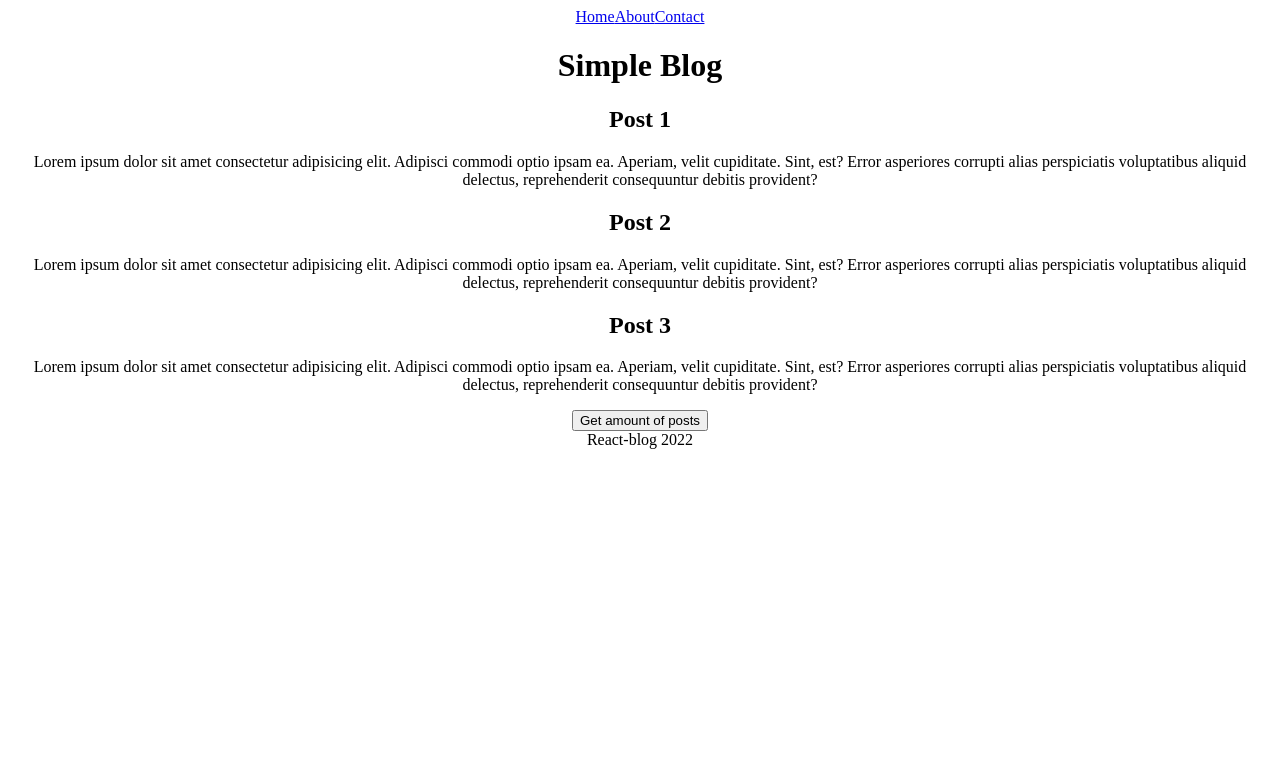
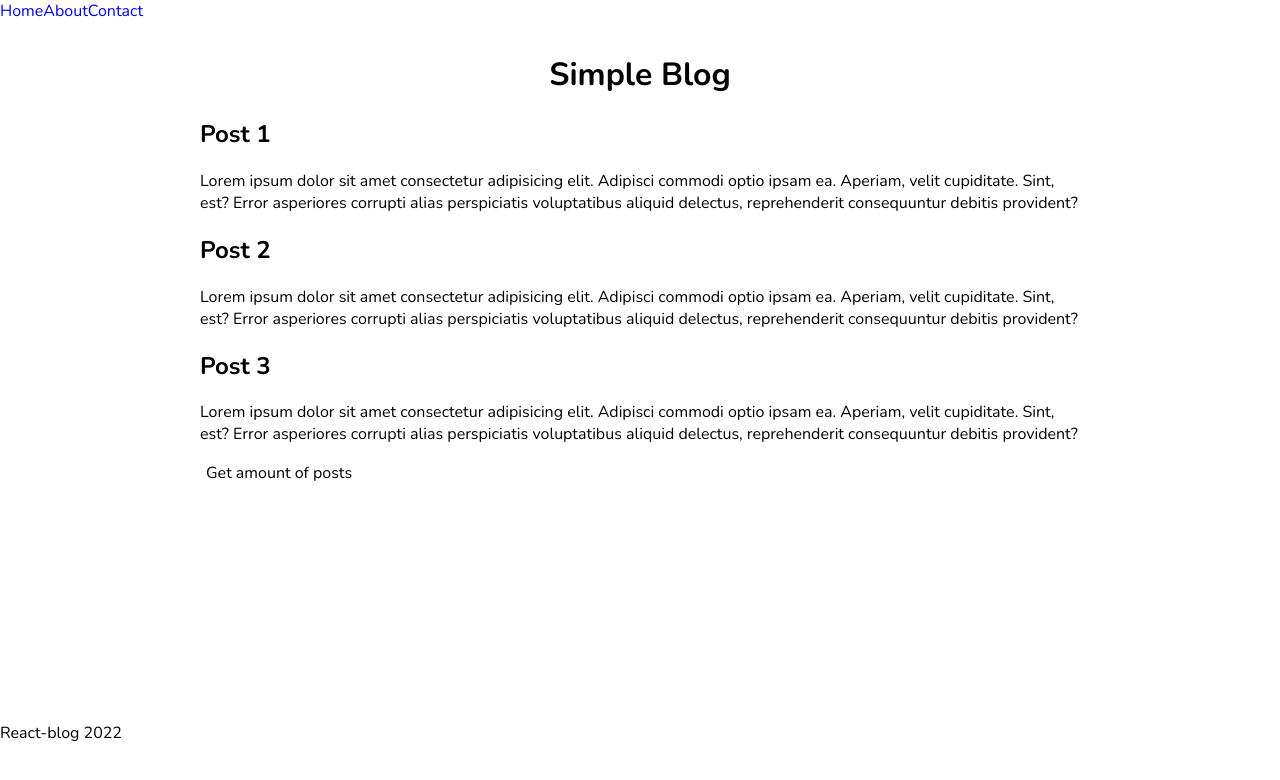
Before and after one commit to VladimirRM/Maxwell---blog, a React (Create React App) app in the folder app/: page / in a window 1280 px wide. Shown: the top 780 px of the page. Built offline with nearby package versions, Linux system fonts and the light colour scheme.

Commit message:
import new styles  in app css

```diff
--- a/app/src/App.css
+++ b/app/src/App.css
@@ -1,38 +1,62 @@
-.App {
+
+
+@import url('https://fonts.googleapis.com/css2?family=Nunito:wght@300;400;600;700;800;900&display=swap');
+
+* {
+  box-sizing: border-box
+}
+
+body {
+  margin: 0;
+  font-family: 'Nunito', sans-serif;
+}
+
+a {
+  text-decoration: none
+}
+
+button {
+  outline: unset;
+  border: none;
+  background-color: unset;
+  cursor: pointer;
+}
+
+input, textarea {
+  outline: unset;
+  border: 0;
+}
+
+input, button, textarea {
+  font-family: "Nunito", sans-serif;
+  font-size: 16px;
+}
+
+main {
+  padding: 10px;
+  min-height: calc(100vh - 100px);
+  width: 900px;
+  margin: 0 auto;
+}
+
+h1 {
   text-align: center;
 }
 
-.App-logo {
-  height: 40vmin;
-  pointer-events: none;
+.blackBtn {
+  padding: 5px 15px;
+  border-radius: 16px;
+  background-color: black;
+  color: white;
+  transition: .2s;
 }
 
-@media (prefers-reduced-motion: no-preference) {
-  .App-logo {
-    animation: App-logo-spin infinite 20s linear;
-  }
+.blackBtn:hover {
+  background-color: rgba(1, 1, 1, 0.8)
 }
 
-.App-header {
-  background-color: #282c34;
-  min-height: 100vh;
-  display: flex;
-  flex-direction: column;
-  align-items: center;
-  justify-content: center;
-  font-size: calc(10px + 2vmin);
-  color: white;
+.preloader {
+  position: absolute;
+  left: 50%;
+  top: 50%;
 }
-
-.App-link {
-  color: #61dafb;
-}
-
-@keyframes App-logo-spin {
-  from {
-    transform: rotate(0deg);
-  }
-  to {
-    transform: rotate(360deg);
-  }
-}
```
